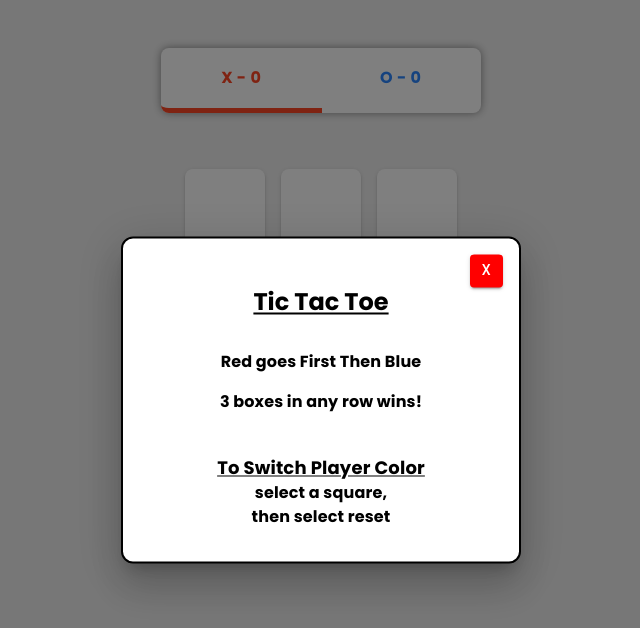
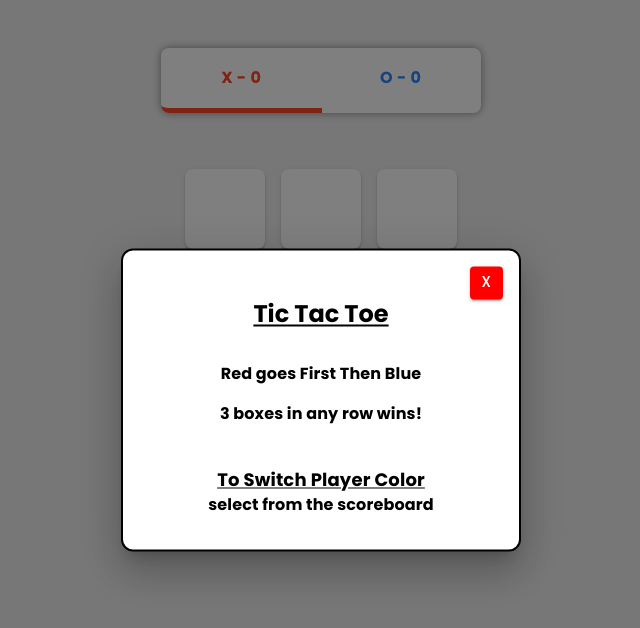
Before and after one commit to Andrew-Neely-82/tic-tac-toe-react, a React (Create React App) app: page / in a window 1280 px wide. Shown: the top 628 px of the page, without its empty margins (319-959 px from the left). Built offline with nearby package versions, Linux system fonts and the light colour scheme.

Commit message:
updated modal content

```diff
--- a/src/components/modal/BoxContents.jsx
+++ b/src/components/modal/BoxContents.jsx
@@ -18,8 +18,7 @@ const BoxContents = forwardRef(({ onClick }, ref) => {
         <span>
           <span className="underline">To Switch Player Color</span>
           <br />
-          select a square, <br />
-          then select reset
+          select from the scoreboard <br />
         </span>
       </Typography>
       <Button className="close" variant="contained" aria-label="close" onClick={onClick} sx={{ mt: 2 }}>
```
